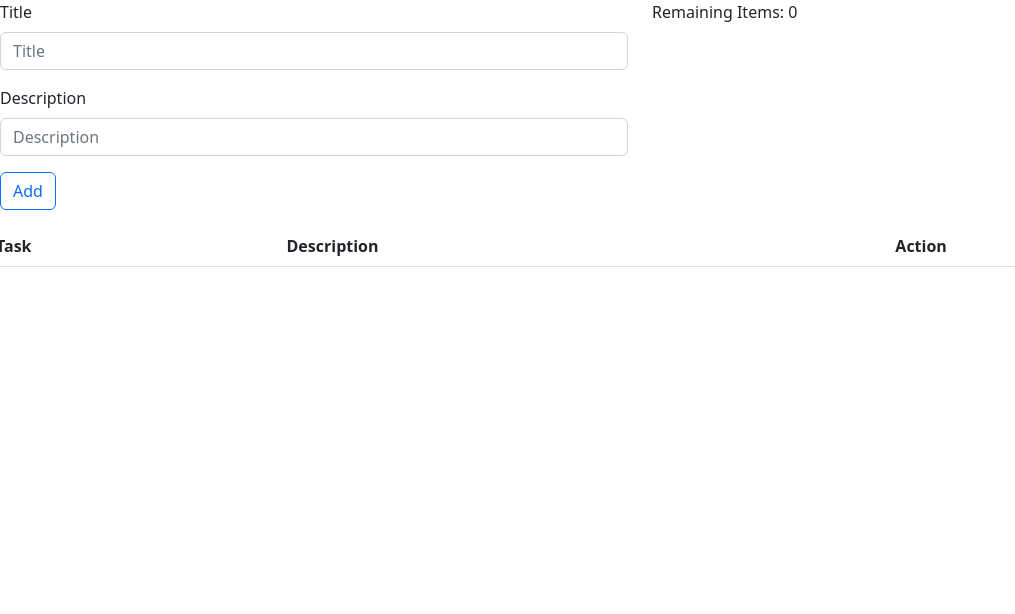
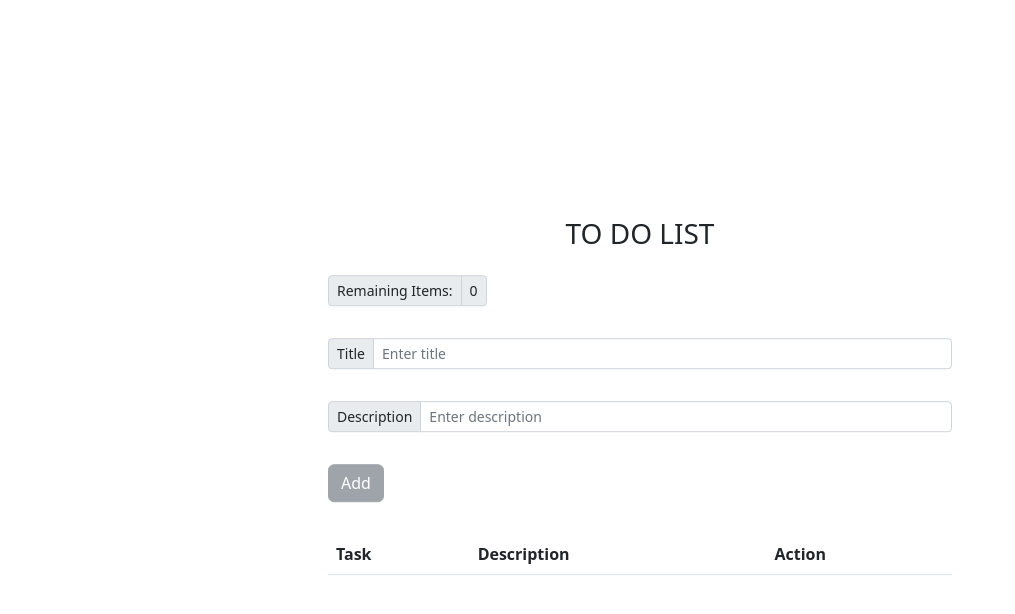
Before and after one commit to UmarPeerboccus/to-do-list-project-test, a Vue app: page / in a window 1280 px wide. Shown: the top 614 px of the page, without its empty margins (0-1015 px from the left). Built offline with nearby package versions, Linux system fonts and the light colour scheme.

Commit message:
interface design

```diff
--- a/package.json
+++ b/package.json
@@ -15,7 +15,6 @@
   },
   "dependencies": {
     "bootstrap": "^5.2.1",
-    "bootstrap-icons": "^1.11.2",
     "pinia": "^2.1.7",
     "uuid": "^9.0.1",
     "vue": "^3.3.11",
--- a/src/main.ts
+++ b/src/main.ts
@@ -5,7 +5,6 @@ import App from './App.vue'
 import router from './router'
 import "bootstrap/dist/css/bootstrap.min.css"
 import "bootstrap"
-import "bootstrap-icons/font/bootstrap-icons.css"
 const app = createApp(App)
 
 app.use(createPinia())
--- a/src/views/EditTaskPopin.vue
+++ b/src/views/EditTaskPopin.vue
@@ -3,6 +3,8 @@
 
 defineProps<{
     visible: boolean;
+    title: string;
+    description: string;
 }>();
 
 const emit = defineEmits<{
@@ -33,7 +35,11 @@ function closePopin() {
             </div>
             <div class="modal-footer">
                 <button type="button" class="btn btn-secondary" data-bs-dismiss="modal" @click="closePopin()">Close</button>
-                <button type="button" class="btn btn-primary" @click="saveChanges()">Save changes</button>
+                <button type="button" class="btn btn-secondary" @click="saveChanges()"
+                :class="{'disabled': !title || !description }"
+                >
+                Save changes
+                </button>
             </div>
             </div>
         </div>
--- a/src/views/HomeView.vue
+++ b/src/views/HomeView.vue
@@ -17,6 +17,9 @@ function AddNewTask()
         description.value,
         false
     ));
+
+    title.value = "";
+    description.value = "";
 }
 
 const remainingTask = computed(() => {
@@ -27,26 +30,31 @@ const remainingTask = computed(() => {
 </script>
 
 <template>
-    <div class="row">
-        <div class="col">
-            <div class="mb-3">
-                <label class="form-label">Title</label>
-                <input v-model="title" type="text" class="form-control" placeholder="Title">
+    <div class="w-50 position-absolute top-50 start-50 translate-middle">
+        <h3 class="mt-3 mb-3 text-center">TO DO LIST</h3>
+        <div class="input-group input-group-sm mb-3 p-2">
+            <span class="input-group-text">Remaining Items:</span>
+            <span class="input-group-text">{{ remainingTask }}</span>
+        </div>
+        <div class="d-flex flex-column mb-3">
+            <div class="input-group input-group-sm mb-3 p-2">
+                <span class="input-group-text">Title</span>
+                <input v-model="title" type="text" class="form-control" placeholder="Enter title">
             </div>
-            <div class="mb-3">
-                <label class="form-label">Description</label>
-                <input v-model="description" type="text" class="form-control" placeholder="Description">
+            <div class="input-group input-group-sm mb-3 p-2">
+                <span class="input-group-text">Description</span>
+                <input v-model="description" type="text" class="form-control" placeholder="Enter description">
             </div>
-            <div class="mb-3">
-                <button type="button" class="btn btn-outline-primary" @click="AddNewTask()">Add</button>
+            <div class="p-2">
+                <button type="button" class="btn btn-secondary" @click="AddNewTask()"
+                :class="{'disabled': !title || !description }"
+                >
+                Add
+                </button>
             </div>
         </div>
-        <div class="col">
-            <div class="mb-3">
-                <label class="form-label">Remaining Items: {{ remainingTask }}</label>
-            </div>
-        </div>
-        <div class="row">
+
+        <div class="d-flex flex-column p-2">
             <TaskList :tasks="taskStore.tasks"/>
         </div>
     </div>
--- a/src/views/TaskList.vue
+++ b/src/views/TaskList.vue
@@ -49,14 +49,22 @@ function saveEditTaskPopin() {
       <tr v-for="task in props.tasks" :key="task.title">
         <th scope="row">{{ task.title }}</th>
         <td>{{ task.description }}</td>
-        <button type="button" class="btn btn-outline-primary" @click="openEditTaskPopin(task.id)">Edit</button>
-        <button type="button" class="btn btn-outline-primary" @click="CompleteTask(task.id, task.isCompleted)">Complete</button>
-        <button type="button" class="btn btn-outline-primary" @click="DeleteTask(task.id)">Delete</button>
+        <div class="btn-group" role="group">
+          <button type="button" class="btn btn-secondary" data-bs-toggle="button" @click="CompleteTask(task.id, task.isCompleted)">Complete</button>
+          <button type="button" class="btn btn-secondary" @click="openEditTaskPopin(task.id)"
+          :class="{'disabled': task.isCompleted }"
+          >
+          Edit
+          </button>
+          <button type="button" class="btn btn-secondary" @click="DeleteTask(task.id)">Delete</button>
+        </div>
       </tr>
     </tbody>
   </table>
   <EditTaskPopin
   :visible="isVisible"
+  :title="title"
+  :description="description"
   @closePopin="closeEditTaskPopin"
   @saveChanges="saveEditTaskPopin"
   >
```
Also changed, not shown: 1 other file (tests, documents, lock files or other folders).
